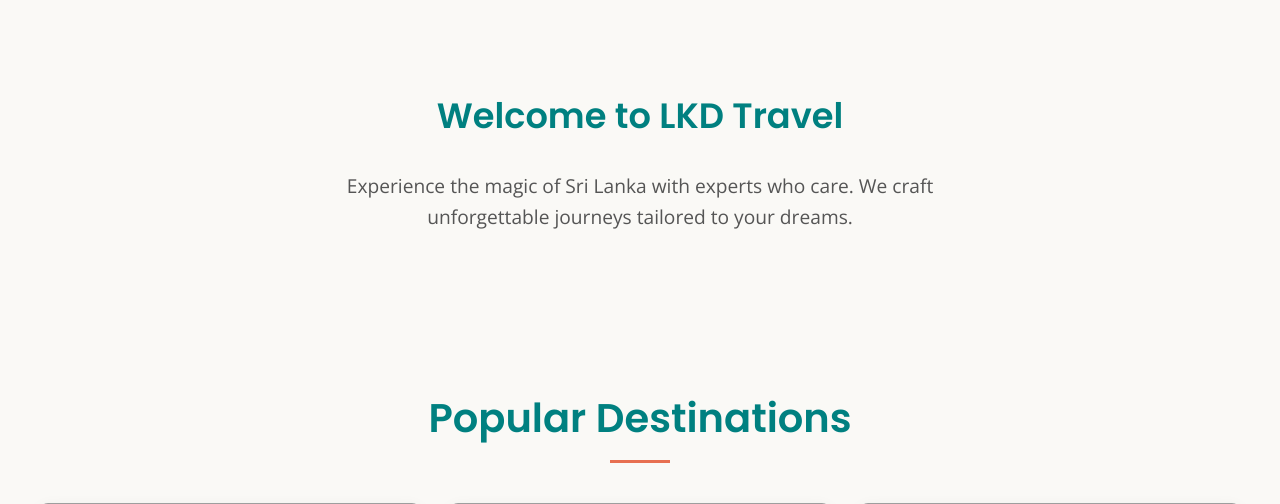
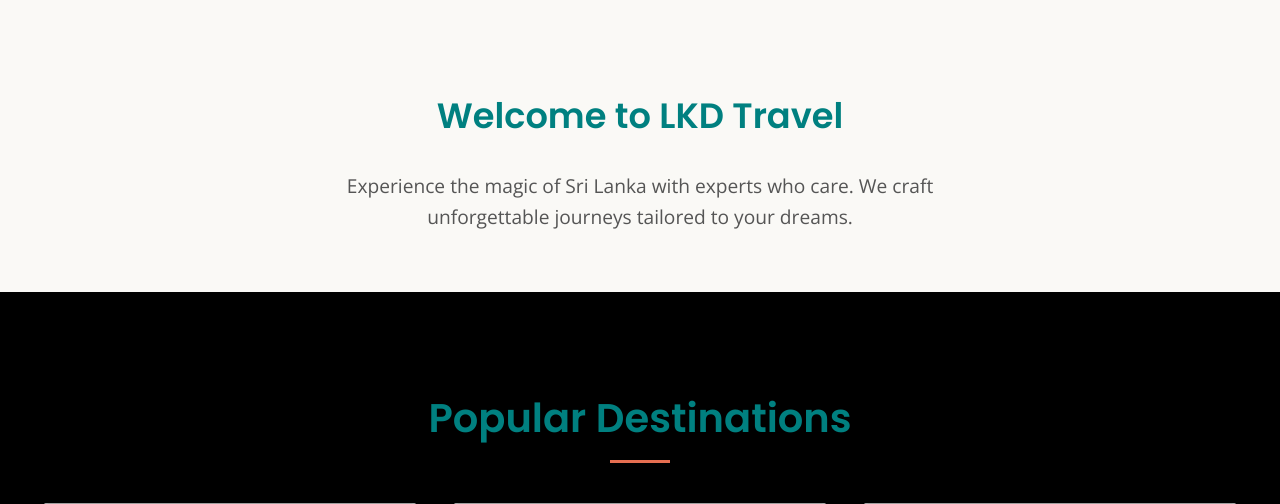
Before and after one commit to Dark-1717/Dark, a PHP site: page / in a window 1280 px wide. Shown: the part 801-1305 px from the top of the page. Run offline with PHP 8.4, Linux system fonts and the light colour scheme; grey boxes are pictures that could not be loaded.

Commit message:
feat: Add full-site fixed background image and section transparency
- Created a subtle SVG placeholder (full-bg-placeholder.svg) for the global website background.
- Applied this SVG as a fixed, full-screen background image to the `body` element.
- Updated CSS for various content sections (e.g., #about, .bg-light, cards, #main-footer) to use semi-transparent `rgba()` backgrounds.
- This allows the global fixed background to be visible through content sections, creating a depth effect while aiming to maintain text legibility.

```diff
--- a/css/style.css
+++ b/css/style.css
@@ -17,8 +17,13 @@ body {
     color: var(--neutral-dark);
     margin: 0;
     padding: 0;
-    background-color: var(--neutral-light);
+    /* background-color: var(--neutral-light); // Replaced by background image */
     scroll-behavior: smooth;
+    background-image: url('../images/full-bg-placeholder.svg');
+    background-size: cover;
+    background-position: center center;
+    background-attachment: fixed;
+    background-repeat: no-repeat;
 }
 
 .container {
```
Also changed, not shown: images/full-bg-placeholder.svg (added).
